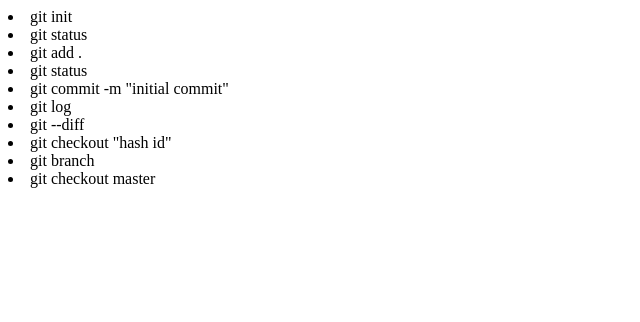
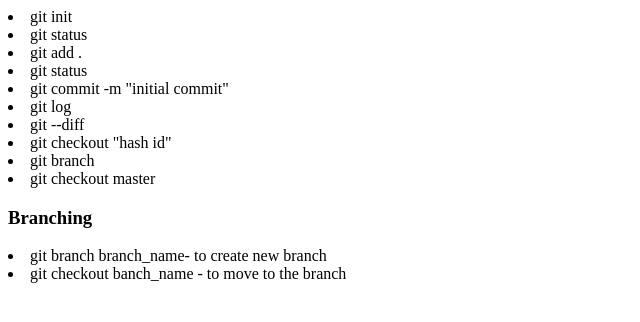
Before and after one commit to pratheekmurthy/git, a plain HTML site: page new.html in a window 1280 px wide. Shown: the whole page, without its empty margins (0-640 px from the left). Drawn offline with Linux system fonts and the light colour scheme.

Commit message:
added a file in branch

```diff
--- a/new.html
+++ b/new.html
@@ -1,5 +1,5 @@
 <!DOCTYPE html>
-<htm>
+<html>
     <head>
         <title></title>
     </head>
@@ -14,5 +14,9 @@
         <li>git checkout "hash id"</li>
         <li>git branch</li>
         <li> git checkout master</li>
+
+        <h3>Branching</h3>
+        <li>git branch branch_name- to create new branch</li>
+        <li>git checkout banch_name - to move to the branch</li>
     </body>
-</htm>
+</html>
```
Also changed, not shown: show.html (added, +9 -0 lines).
